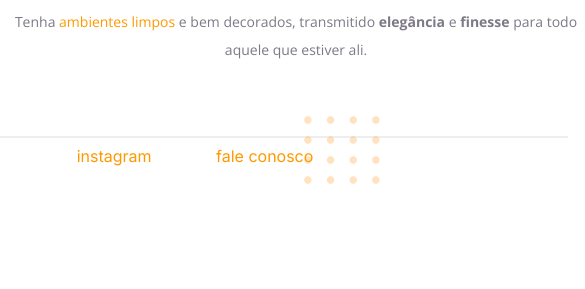
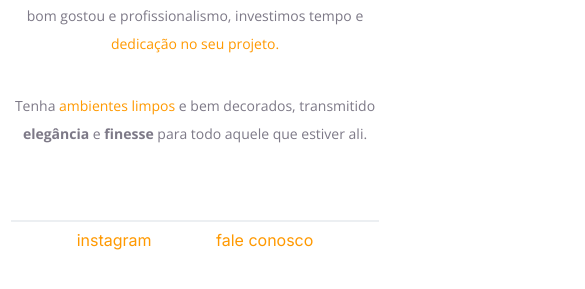
Before and after one commit to MagnoQueiroz/moveis_customizaveis_explorer, a plain HTML site: page index.html in a window 390 px wide. Shown: the part 525-814 px from the top of the page, 585 px wide, since content can reach past the window. Drawn offline with nearby package versions, Linux system fonts and the light colour scheme; files whose address does not match are found by name.

Commit message:
add responsive devices

```diff
--- a/assets/css/style.css
+++ b/assets/css/style.css
@@ -21,7 +21,8 @@ a {
 
 /* se quiser pode-se colocar o display flex para tentar alinhar melhor */
 main.content {
-  width:  37rem /*592px*/ ;
+  width: 100%;
+  max-width:  37rem /*592px*/ ;
   /* height: 579px; */
 
 }
@@ -56,16 +57,23 @@ main.content .content-text p {
 
 footer {
   width: 100%;
+  max-width: 37rem;;
 }
 
 footer .social-media {
   margin-top: 8px;
   text-align: center;
 }
+/* a + a <= pode se fazer dessa forma, - dentro de tal elemento, pegue o "A" que tem anterior a ele outro "A" ou seja nesse caso é lido de trás para frente footer a <- a (dentro do footer pegue o elemento que anterior a ele tem um "A" e nesse caso é o segundo "A"
+a + a {
+  margin-left: 30px  só adiciona ao segundo a
+}
+
+*/
 
 .social-media a {
-  padding-left: 30px;
-  padding-right: 30px;
+  margin-left: 30px;
+  margin-right: 30px;
 
   text-decoration: none;
 }
@@ -82,6 +90,27 @@ footer .social-media {
   margin-top: -50px;
 }
 
+
+/* 700px para baixo, até 700px */
+@media (max-width: 768px) {
+ body {
+  width: 100%;
+ }
+
+.balls img {
+  display:none
+}
+ .line {
+  border: solid 1px #eceff2;
+  margin-top: 72px;
+  width: 23rem;
+}
+
+
+}
+
+
+
 /* disclaimer's
 * para que mais de um seletor receba um atributo
 * usamos a seguinte configuração a,p, span {}
@@ -92,4 +121,6 @@ footer .social-media {
 
 * alinhar ao meio além dos meios tradicionais que são o flex temos por meio do margin, se colocar auto ele tentará alinha ao meio automaticamente a partir do espaço livre
 
+* line 65: pegue um A que anterior a ele tenha um elemento "especifico" que no caso é um A nesse caso se ler da direita para esquerda (pode valer para mais de um elemento contando q ele tenha o elemento especifico anterior a ele)
+
 */
```
